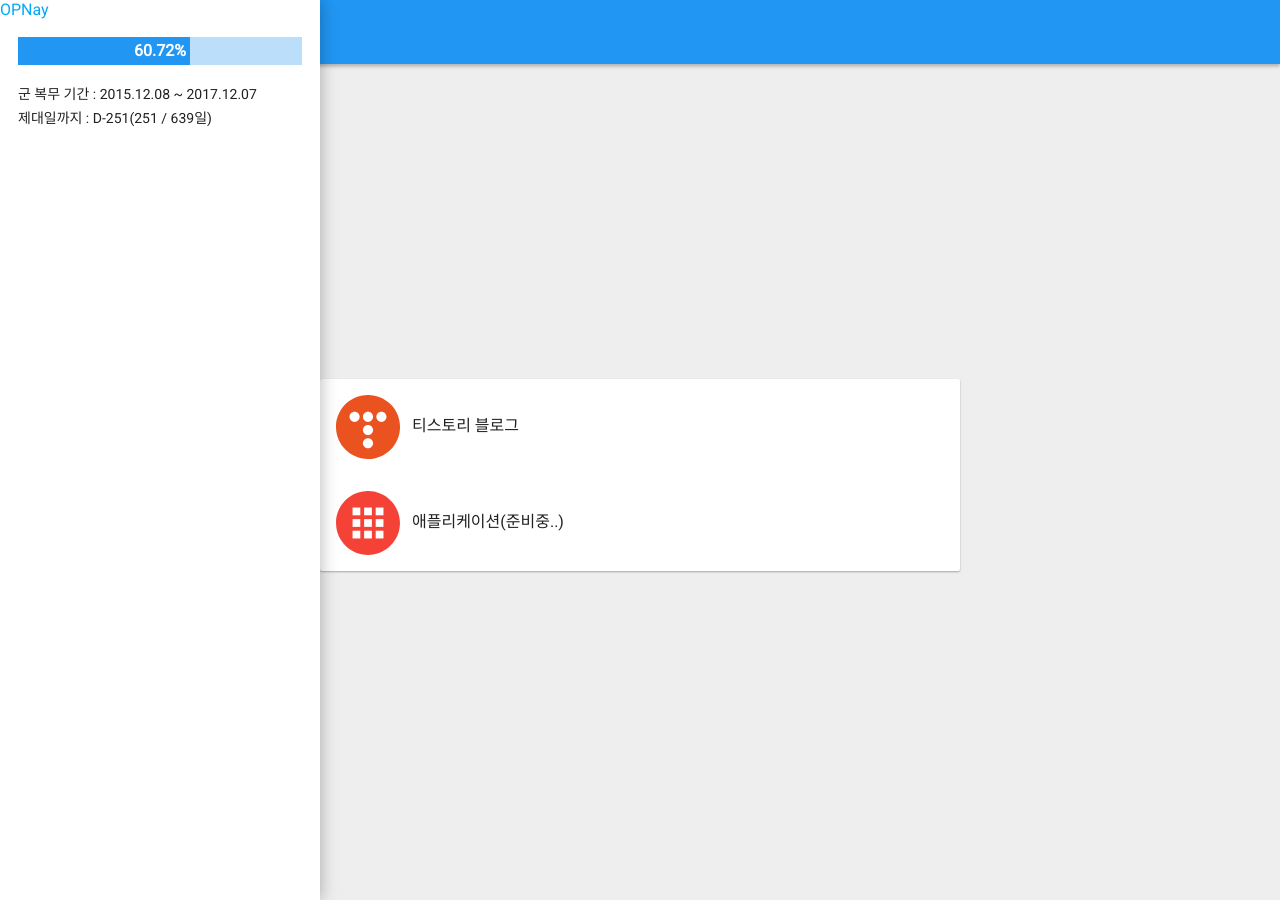
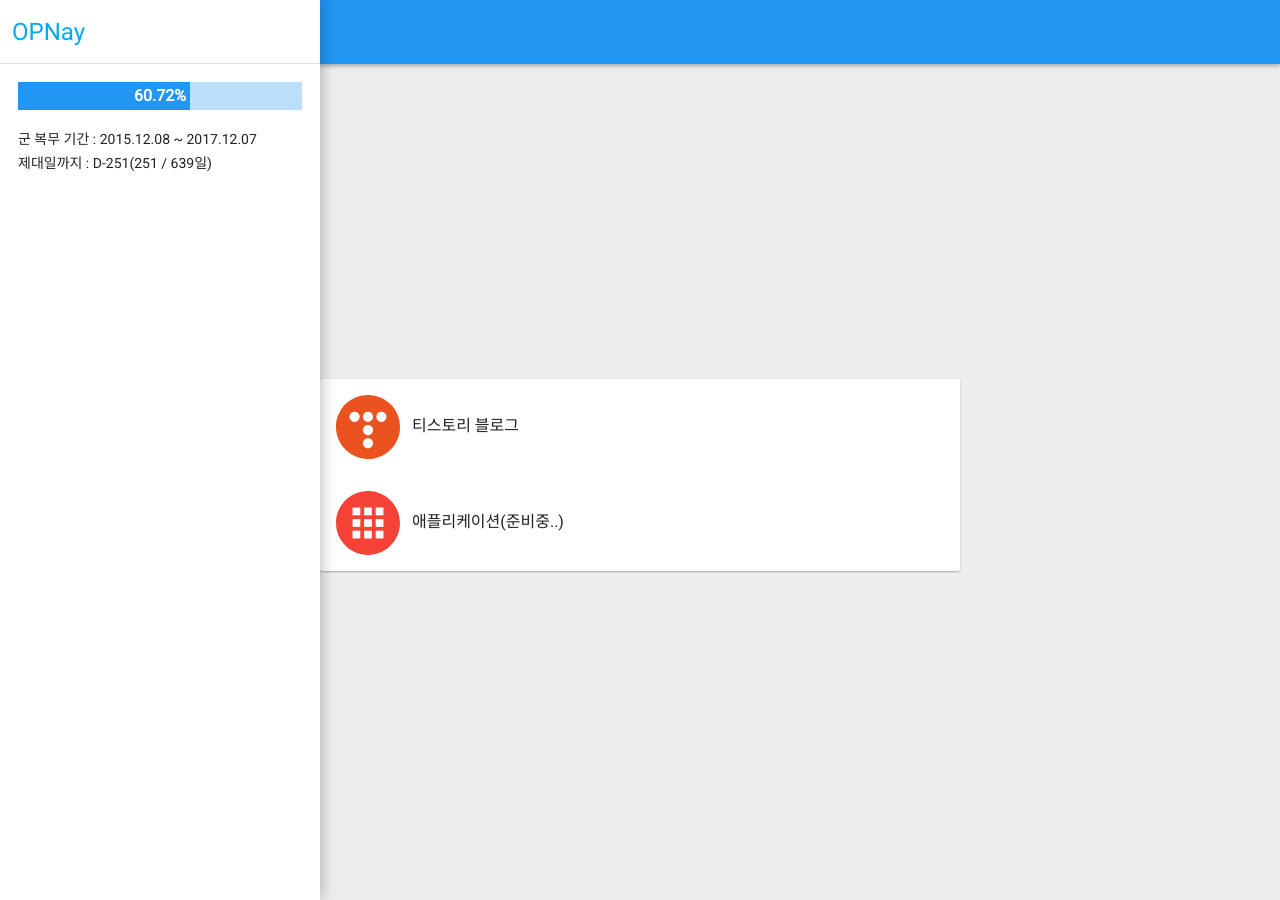
Before and after one commit to opnay/opnay.github.io, a Jekyll site: the page built from index.html, in a window 1280 px wide. Built offline with Jekyll 4.4.1, drawn with Linux system fonts in a browser that asks for light colours; some web fonts are replaced.

Commit message:
layouts: default: hr, item, title in '.side' add styles

```diff
--- a/css/index.css
+++ b/css/index.css
@@ -18,6 +18,10 @@ html, body {margin:0; padding:0;}
 
 /* Side */
 .side {z-index:120; background:#FFF; top:0; bottom:0; position:fixed; overflow-x:hidden; overflow-y:auto; width:320px; box-shadow:0 0 16px rgba(0,0,0,0.3);}
+.side .hr {border:none; border-bottom:1px solid rgba(0,0,0,0.12); box-sizing:border-box;}
+.side .item {display:block; padding:0 12px; height:48px; line-height:48px; font-size:16px;}
+
+.side .title {height:64px; line-height:64px; font-size:24px;}
 
 .dday {padding:0 18px;}
 .dday .progress {position:relative; margin:18px 0; width:100%; height:28px;}
```
